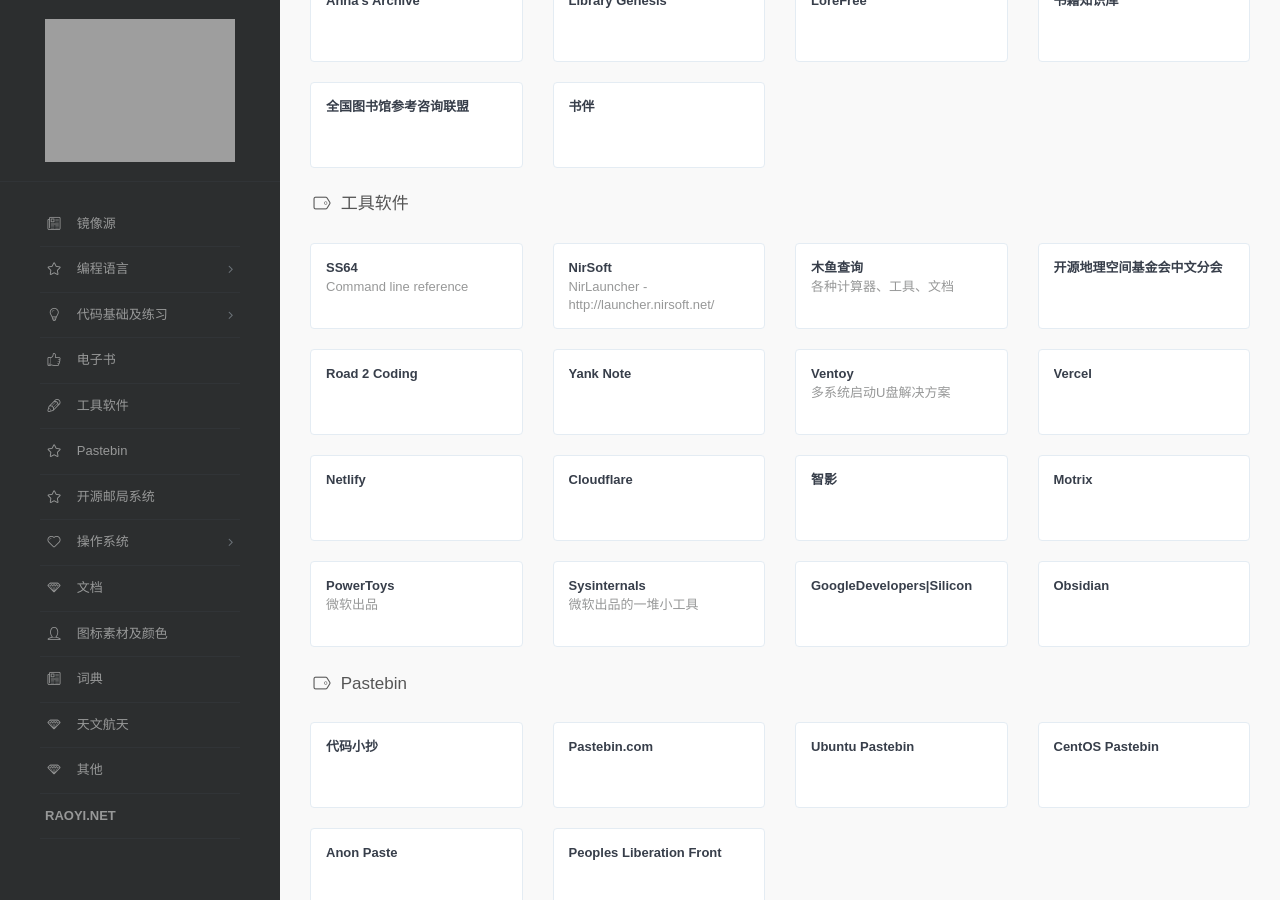
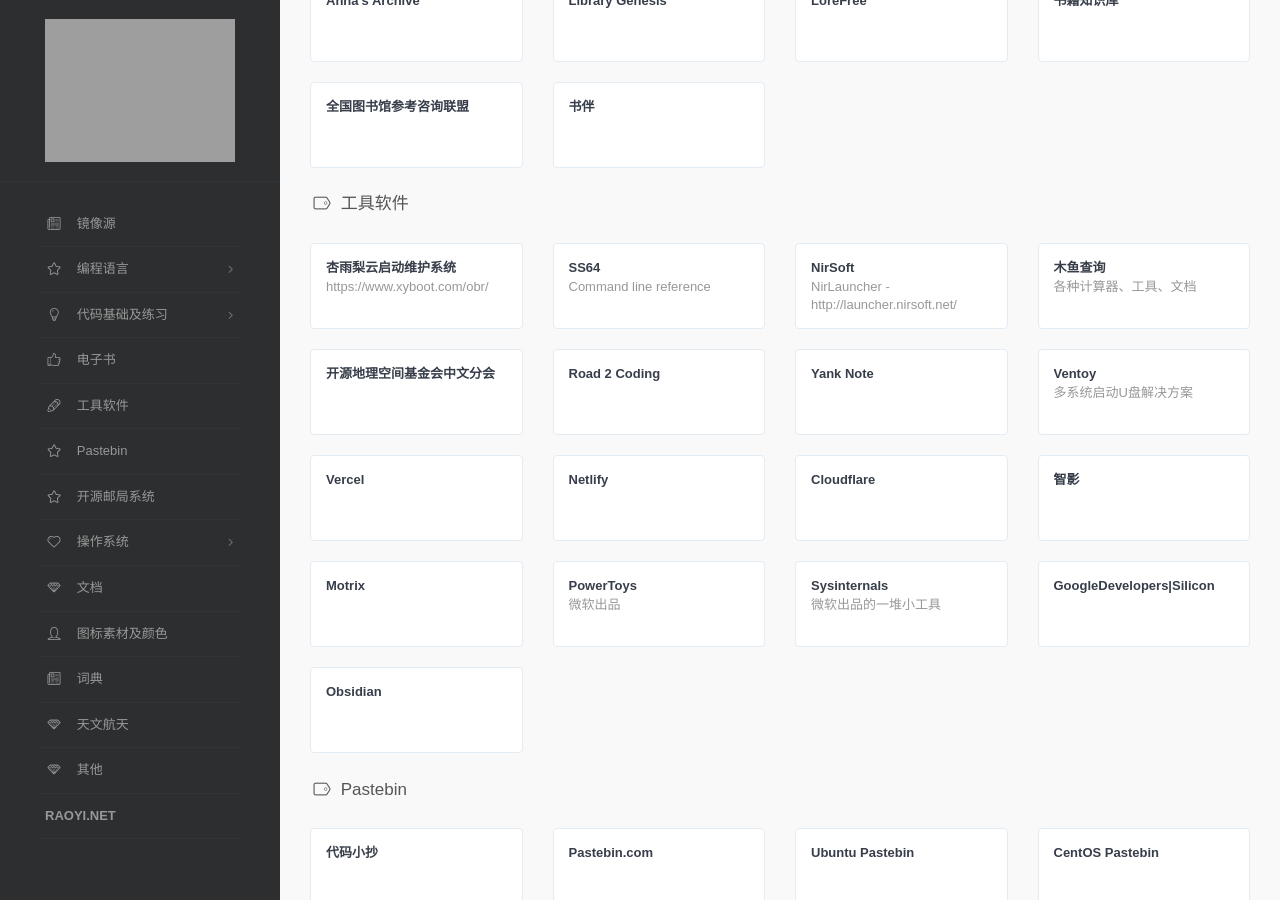
Before and after one commit to raoyi/webstack, a Jekyll site: the page built from index.html, in a window 1280 px wide and 900 px high, scrolled down 2210 px. Built offline with Jekyll 4.4.1, drawn with Linux system fonts in a browser that asks for light colours; some web fonts are replaced.

Commit message:
Update webstack.yml

```diff
--- a/_data/webstack.yml
+++ b/_data/webstack.yml
@@ -158,6 +158,9 @@
 - name: 工具软件
   icon: linecons-pencil
   links:
+    - title: 杏雨梨云启动维护系统
+      url: https://www.xyboot.com/
+      description: https://www.xyboot.com/obr/
     - title: SS64
       url: https://ss64.com/
       description: Command line reference
```
